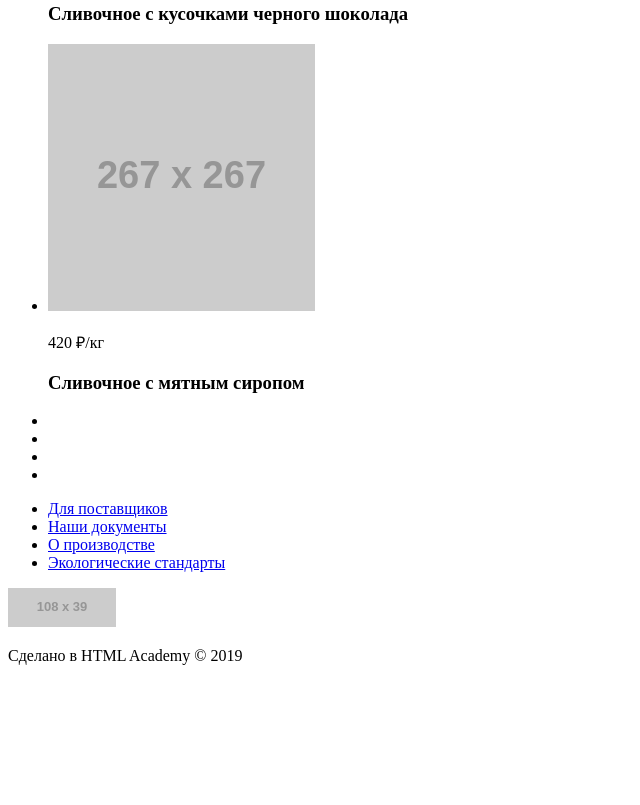
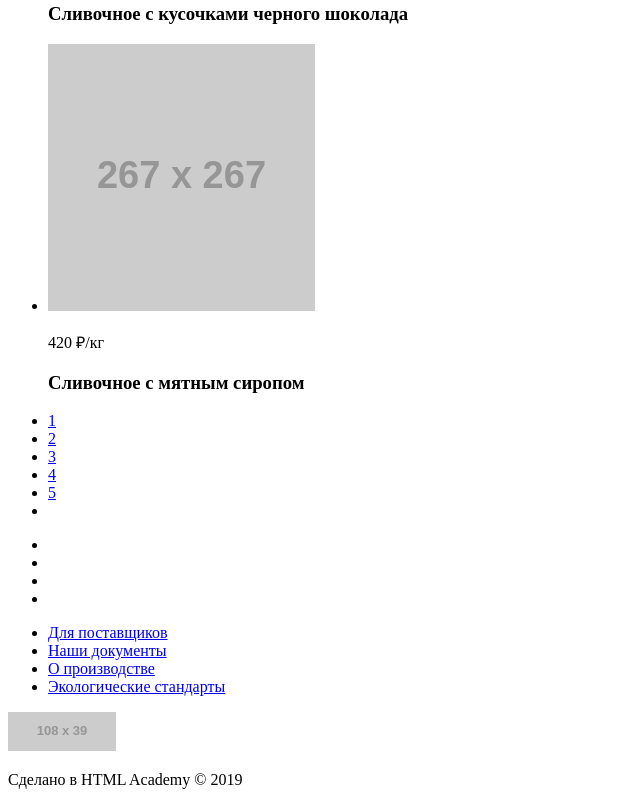
Before and after one commit to Manowarrr/129160-gllacy-30, a plain HTML site: page catalog.html in a window 1280 px wide. Shown: the part 5027-5832 px from the top of the page, without its empty margins (0-640 px from the left). Before the commit the page ends 5708 px from the top, so only its background shows below. Drawn offline with Linux system fonts and the light colour scheme; placeholder pictures from the web are drawn by us.

Commit message:
Разметка каталога

```diff
--- a/catalog.html
+++ b/catalog.html
@@ -201,6 +201,26 @@
             <h3>Сливочное с мятным сиропом</h3>
           </li>
         </ul>
+        <ul>
+          <li>
+            <a href="#">1</a>
+          </li>
+          <li>
+            <a href="#">2</a>
+          </li>
+          <li>
+            <a href="#">3</a>
+          </li>
+          <li>
+            <a href="#">4</a>
+          </li>
+          <li>
+            <a href="#">5</a>
+          </li>
+          <li>
+            <a href="#"></a>
+          </li>
+        </ul>
       </section>
     </main>
     <footer class="main-footer">
```
